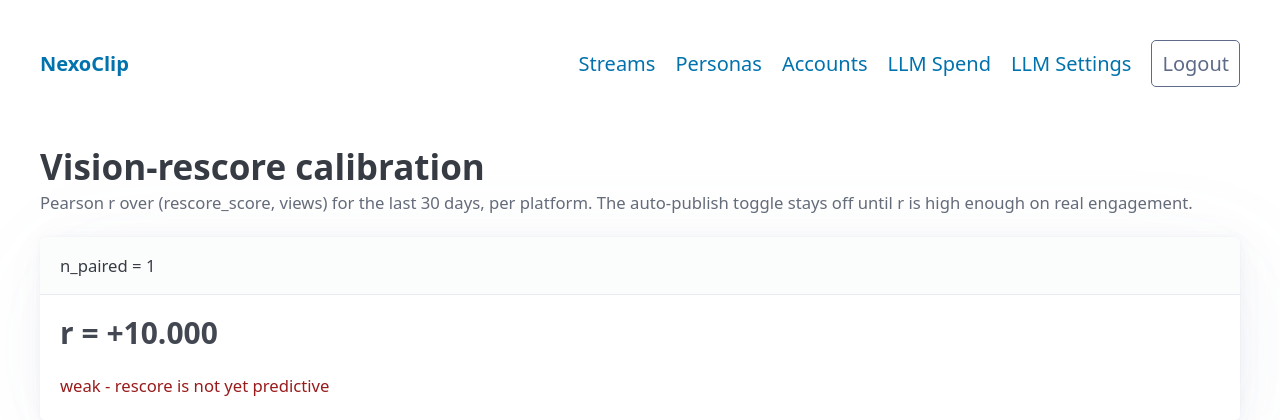
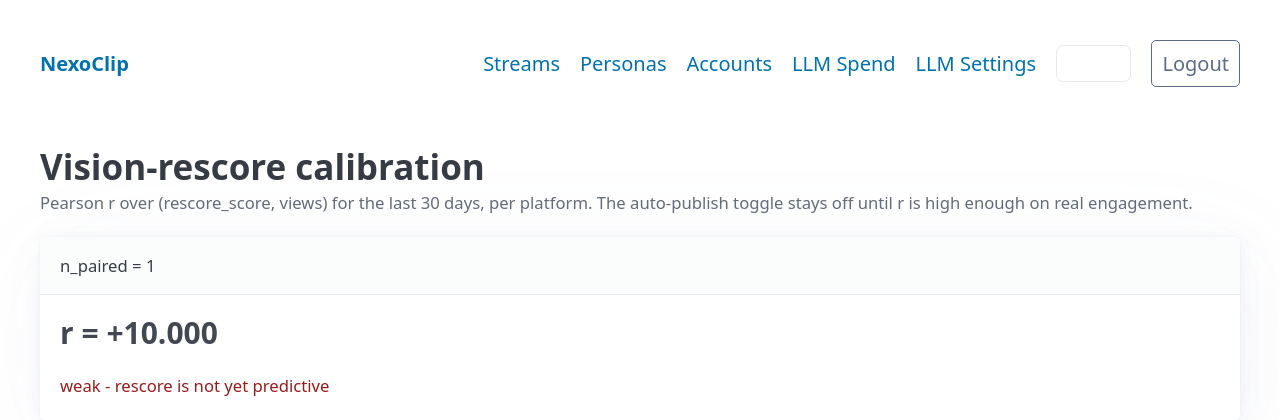
Before and after one commit to picassoglitch/NexoClip, a Python web app: template nexoclip/api/templates/calibration.html in a window 1280 px wide. Shown: the top 420 px of the page. Run offline with Jinja, Linux system fonts and the light colour scheme; the template is opened without the code that fills it: most values are stand-ins (such as "Sample title", 1, 10 or a date in 2020); some libraries are stand-ins or nearby versions.

Commit message:
ui: dark mode toggle with persisted preference
Pico v2 already supports dark mode via data-theme on <html>. Wire a
nav-bar toggle that cycles light -> dark -> auto, store the preference
in localStorage, and apply it before Pico's stylesheet renders so the
first paint matches the chosen theme (no flash of light-on-dark).

  * Inline <head> script reads localStorage early and sets data-theme
    before the body parses. 'auto' resolves to prefers-color-scheme.
  * Toggle button in the nav shows the current pref (sun / moon / dot)
    plus a small label on wider screens.
  * Body script handles clicks, updates the icon, persists, and listens
    for OS theme changes while in auto mode.
  * Dark-mode overrides for the status-* pastel pills (light-mode pastels
    wash out against the dark surface — bumped contrast on the 4 affected
    states).

```diff
--- a/nexoclip/api/templates/base.html
+++ b/nexoclip/api/templates/base.html
@@ -4,6 +4,24 @@
   <meta charset="utf-8">
   <meta name="viewport" content="width=device-width, initial-scale=1">
   <title>{% block title %}NexoClip{% endblock %}</title>
+
+  {# Apply the saved theme BEFORE Pico's stylesheet kicks in so we don't
+     flash light-mode for a frame on dark-mode preloads. localStorage stores
+     "light" / "dark" / "auto"; "auto" defers to prefers-color-scheme. #}
+  <script>
+    (function () {
+      try {
+        var saved = localStorage.getItem("nexoclip-theme") || "auto";
+        var theme = saved;
+        if (saved === "auto") {
+          theme = window.matchMedia("(prefers-color-scheme: dark)").matches ? "dark" : "light";
+        }
+        document.documentElement.setAttribute("data-theme", theme);
+        document.documentElement.dataset.themePref = saved;
+      } catch (_) { /* private mode etc. — default to Pico auto */ }
+    })();
+  </script>
+
   <link rel="stylesheet" href="https://cdn.jsdelivr.net/npm/@picocss/pico@2/css/pico.min.css">
   <script src="https://unpkg.com/htmx.org@2.0.3"></script>
   <style>
@@ -15,6 +33,28 @@
     .status-approved { background: #d1fae5; color: #065f46; }
     .status-rejected { background: #fee2e2; color: #991b1b; }
     .status-published { background: #dbeafe; color: #1e40af; }
+
+    /* Tighter status pill contrast on dark backgrounds — the pastel light-mode
+       colors above wash out against Pico's dark-mode surface. */
+    [data-theme="dark"] .status-ready_for_review { background: #78350f; color: #fde68a; }
+    [data-theme="dark"] .status-approved         { background: #064e3b; color: #a7f3d0; }
+    [data-theme="dark"] .status-rejected         { background: #7f1d1d; color: #fecaca; }
+    [data-theme="dark"] .status-published        { background: #1e3a8a; color: #bfdbfe; }
+
+    /* Theme toggle button — borderless icon button, neutral on both themes. */
+    .theme-toggle {
+      background: transparent;
+      border: 1px solid var(--pico-muted-border-color);
+      color: var(--pico-color);
+      padding: 0.25rem 0.55rem;
+      border-radius: 0.35rem;
+      cursor: pointer;
+      font-size: 1rem;
+      line-height: 1;
+    }
+    .theme-toggle:hover { background: var(--pico-muted-background-color); }
+    .theme-toggle .label { display: none; }
+    @media (min-width: 768px) { .theme-toggle .label { display: inline; margin-left: 0.35rem; font-size: 0.8rem; } }
   </style>
 </head>
 <body>
@@ -29,6 +69,15 @@
         <li><a href="/dashboard/connected-accounts">Accounts</a></li>
         <li><a href="/dashboard/llm-calls">LLM Spend</a></li>
         <li><a href="/dashboard/settings/llm">LLM Settings</a></li>
+        <li>
+          <button id="theme-toggle"
+                  type="button"
+                  class="theme-toggle"
+                  aria-label="Toggle theme"
+                  title="Cycle theme: light / dark / auto">
+            <span id="theme-toggle-icon" aria-hidden="true">●</span><span class="label" id="theme-toggle-label">auto</span>
+          </button>
+        </li>
         <li><form action="/dashboard/logout" method="post" style="display:inline"><button class="secondary outline">Logout</button></form></li>
       </ul>
     </nav>
@@ -36,5 +85,52 @@
   <main class="container">
     {% block content %}{% endblock %}
   </main>
+
+  {# Theme toggle: cycles light -> dark -> auto. Stored in localStorage so
+     the early-init script picks the right mode on the next page load. #}
+  <script>
+    (function () {
+      var ORDER = ["light", "dark", "auto"];
+      var ICONS = { light: "☀", dark: "☾", auto: "●" };
+
+      function applyTheme(pref) {
+        var theme = pref;
+        if (pref === "auto") {
+          theme = window.matchMedia("(prefers-color-scheme: dark)").matches ? "dark" : "light";
+        }
+        document.documentElement.setAttribute("data-theme", theme);
+        document.documentElement.dataset.themePref = pref;
+        var icon = document.getElementById("theme-toggle-icon");
+        var label = document.getElementById("theme-toggle-label");
+        if (icon) icon.textContent = ICONS[pref] || "●";
+        if (label) label.textContent = pref;
+      }
+
+      // Initial paint — element exists now, so update icon to match what
+      // the head script already applied.
+      var initial = (document.documentElement.dataset.themePref) || "auto";
+      applyTheme(initial);
+
+      var btn = document.getElementById("theme-toggle");
+      if (btn) {
+        btn.addEventListener("click", function () {
+          var current = (document.documentElement.dataset.themePref) || "auto";
+          var next = ORDER[(ORDER.indexOf(current) + 1) % ORDER.length];
+          try { localStorage.setItem("nexoclip-theme", next); } catch (_) {}
+          applyTheme(next);
+        });
+      }
+
+      // Follow OS changes while in auto mode.
+      var mq = window.matchMedia("(prefers-color-scheme: dark)");
+      if (mq.addEventListener) {
+        mq.addEventListener("change", function () {
+          if ((document.documentElement.dataset.themePref || "auto") === "auto") {
+            applyTheme("auto");
+          }
+        });
+      }
+    })();
+  </script>
 </body>
 </html>
```
